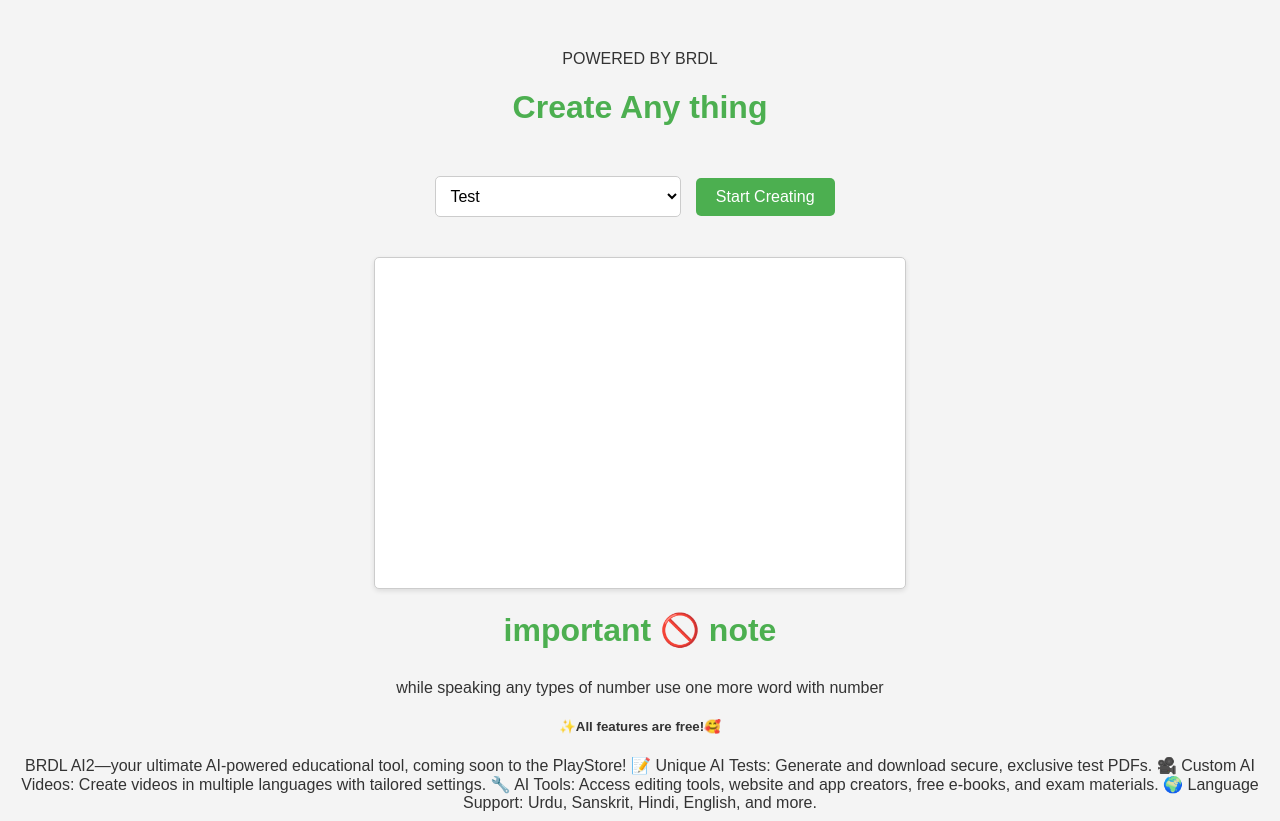
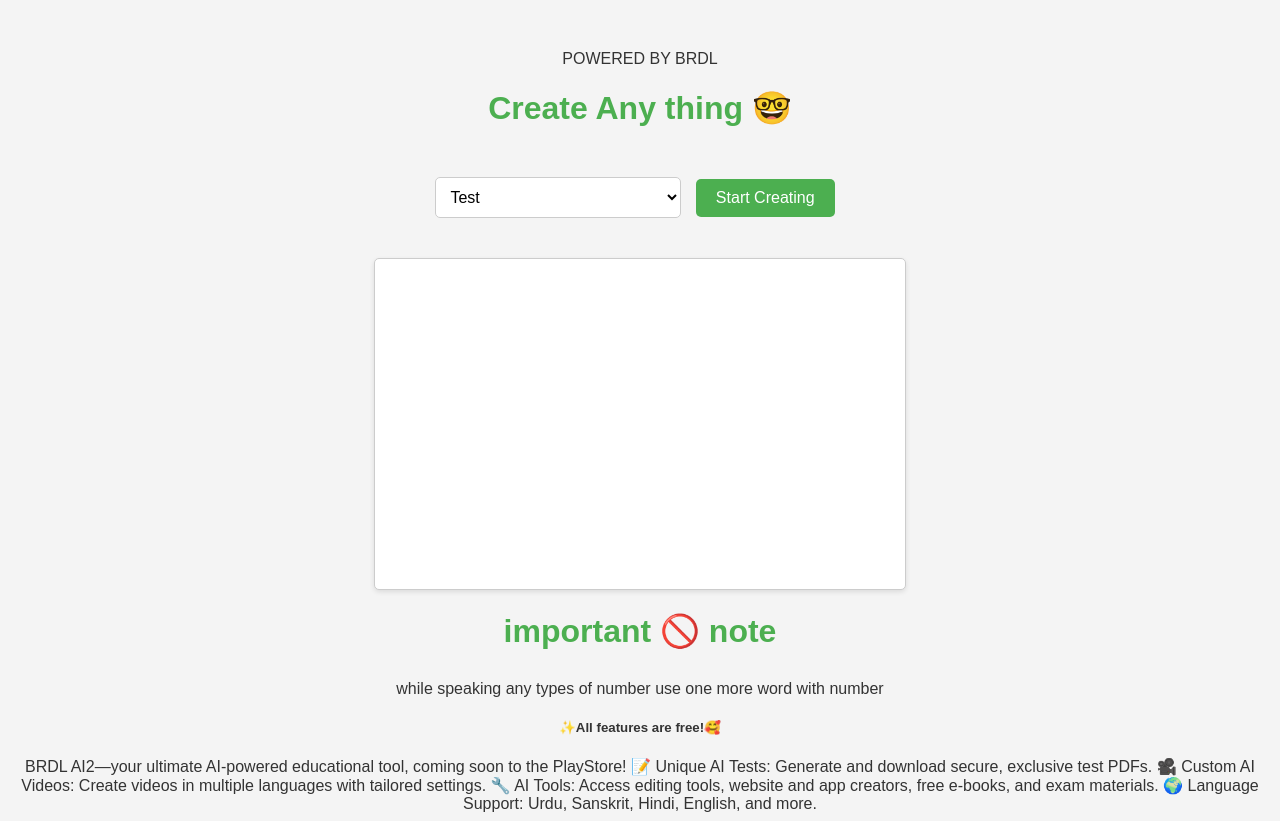
Before and after one commit to Prince364133/Voice-test-maker, a plain HTML site: page index.html in a window 1280 px wide. Drawn offline with Linux system fonts and the light colour scheme.

Commit message:
Update index.html

```diff
--- a/index.html
+++ b/index.html
@@ -72,7 +72,7 @@ POWERED BY BRDL <!DOCTYPE html>
 </head>
 <body>
 
-  <h1>Create Any thing</h1>
+  <h1>Create Any thing 🤓</h1>
 
   <!-- Dropdown Menu for Selecting the Topic -->
   <select id="topicSelect">
```
